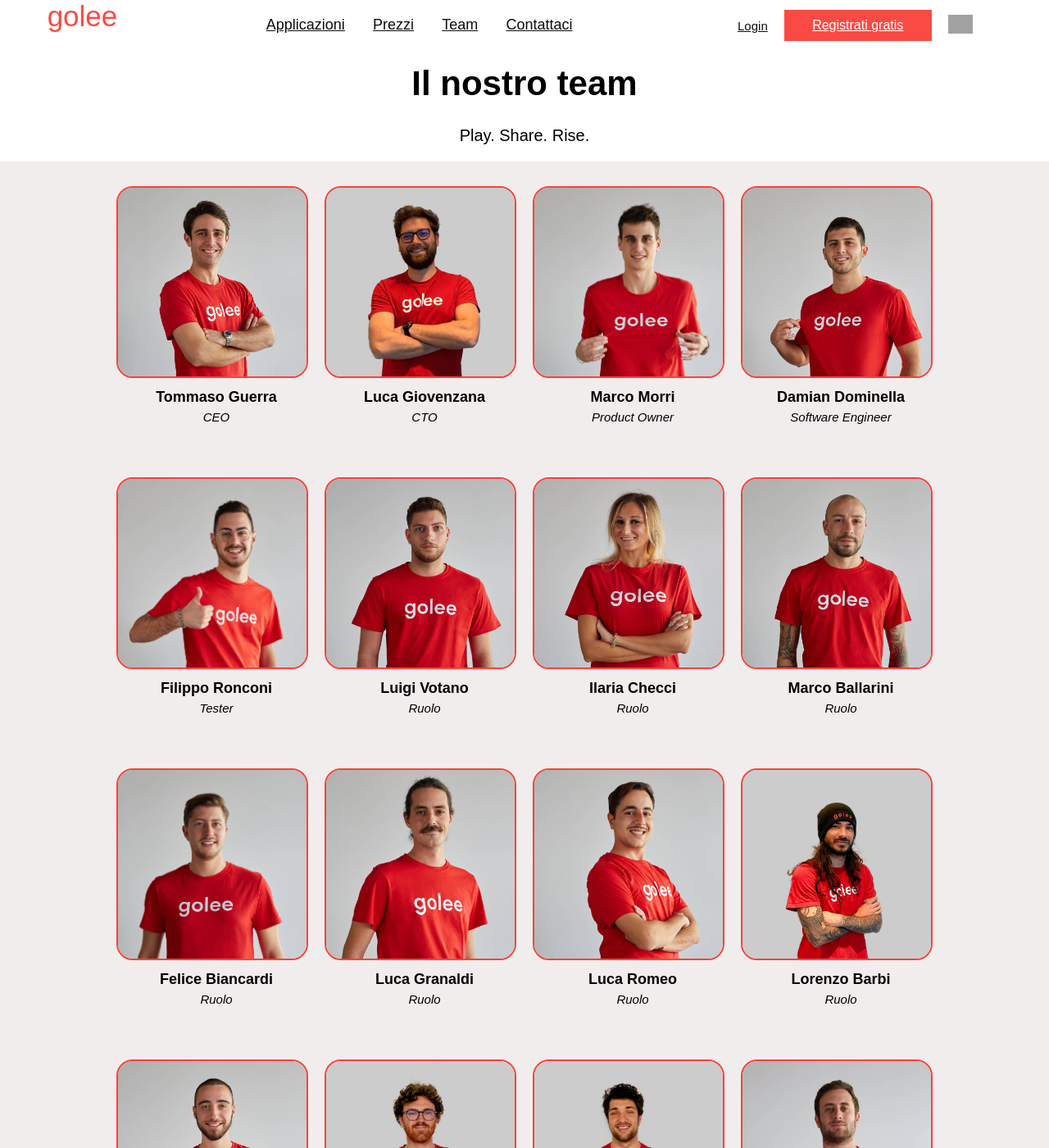
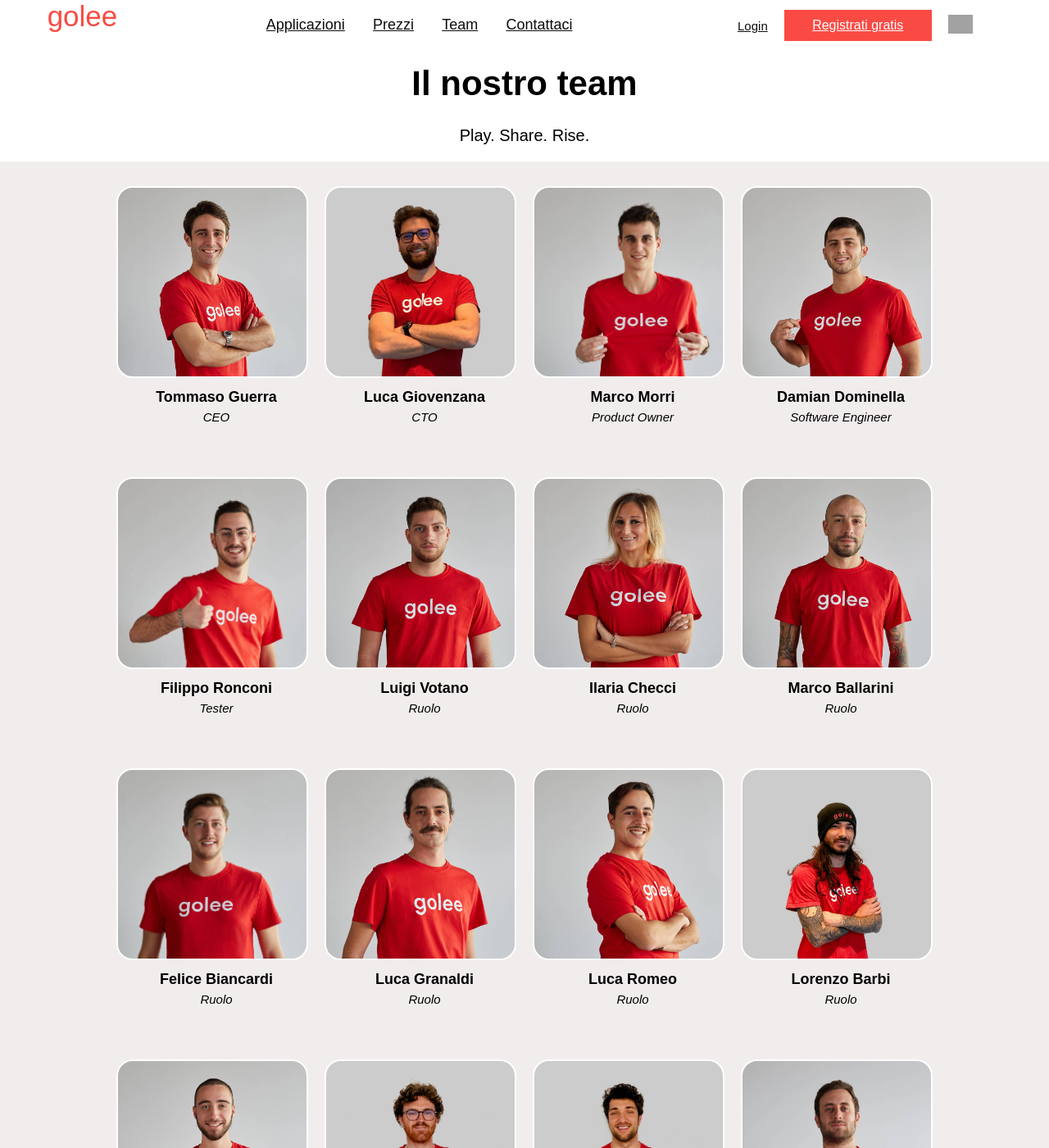
Before and after one commit to damiandominella/golee-team, a Jekyll site: the page built from index.html, in a window 1280 px wide and 1400 px high. Shown: the whole window at 82% size. Built offline with Jekyll 4.4.1, drawn with Linux system fonts in a browser that asks for light colours; some web fonts are replaced; grey boxes are pictures that could not be loaded.

Commit message:
bug fixed

```diff
--- a/_includes/nav.html
+++ b/_includes/nav.html
@@ -11,14 +11,7 @@
         >Applicazioni</a
       >
       <!-- Hover menu of apps -->
-      <div class="applications">
-        <div class="container">
-          <a class="" href="/golee-manager/">Golee Manager</a>
-          <a class="" href="/golee-coach/">Golee Coach</a>
-          <a class="" href="/golee-store/">Golee Store</a>
-          <a class="" href="/golee-web/">Golee Web</a>
-        </div>
-      </div>
+      <div class="applications"></div>
 
       <a class="" href="https://golee.it/prezzi/">Prezzi</a>
       <a class="" href="https://golee.it/team/">Team</a>
@@ -77,3 +70,80 @@
     </div>
   </div>
 </header>
+<header id="mobile-header" class="fixed">
+  <div class="container">
+    <div class="logo">
+      <a href="/" class="stratos _primary">
+        <img src="golee-logo-red.png" />
+        <span>golee</span>
+      </a>
+    </div>
+    <div class="icon">
+      <i class="las la-bars"></i>
+    </div>
+  </div>
+</header>
+<div class="mobile-menu">
+  <div class="container">
+    <div class="header">
+      <div class="logo">
+        <a href="/" class="stratos _primary">
+          <span>golee</span>
+        </a>
+      </div>
+      <div class="icon">
+        <i class="las la-times"></i>
+      </div>
+    </div>
+
+    <div class="menu stratos">
+      <div class="main">
+        <a id="applications-link-mobile"
+          >Applicazioni <i class="las la-angle-right"></i
+        ></a>
+        <div class="applications stratos">
+          <a class="" href="/golee-manager/">Golee Manager</a>
+          <a class="" href="/golee-coach/">Golee Coach</a>
+          <a class="" href="/golee-store/">Golee Store</a>
+          <a class="" href="/golee-web/">Golee Web</a>
+        </div>
+        <a class="" href="/prezzi/">Prezzi</a>
+        <a class="" href="/team/">Team</a>
+        <a class="" href="/contatti/">Contattaci</a>
+      </div>
+
+      <div class="auth stratos">
+        <a
+          class="text-center d-block mb-10"
+          style="border: 0"
+          href="https://manager.golee.it/"
+          target="_blank"
+          id="signInButton"
+          >Login</a
+        >
+
+        <a
+          class="btn btn-primary btn-block"
+          href="/registrati/"
+          id="signUpButton"
+          >Registrati gratis</a
+        >
+
+        <div class="lang-switcher">
+          <a href="/">
+            <img
+              src="https://storage.googleapis.com/gle-assets/flags/italy.png"
+              class="active"
+            />
+          </a>
+          <a href="/en">
+            <img
+              src="https://storage.googleapis.com/gle-assets/flags/united_kingdom.png"
+              class=""
+            />
+          </a>
+        </div>
+      </div>
+    </div>
+  </div>
+</div>
--- a/_layouts/default.html
+++ b/_layouts/default.html
@@ -5,6 +5,7 @@
     <meta http-equiv="X-UA-Compatible" content="IE=edge" />
     <meta name="viewport" content="width=device-width, initial-scale=1.0" />
     <script src="work.js" defer></script>
+    <link rel="shortcut icon" href="favicon.png" type="x/x-icon" />
     <link href="css/header-footer.css" rel="stylesheet" type="text/css" />
     <link href="css/member.css" rel="stylesheet" type="text/css" />
     <link href="css/intro.css" rel="stylesheet" type="text/css" />
@@ -18,9 +19,7 @@
     <title>Golee | Team</title>
   </head>
   <body>
-    <header>{% include nav.html %}</header>
-
-    {% include intro.html %}
+    {% include nav.html %} {% include intro.html %}
     <section class="team-section">
       <div class="container-team">{% include member.html %}</div>
     </section>
--- a/css/member.css
+++ b/css/member.css
@@ -48,7 +48,7 @@
   transition: 0.5s ease;
   background-color: white !important;
   border-radius: 20px;
-  border: 2px solid #f9423a;
+  border: 2px solid #ffffff;
 }
 
 .photo-wrap {
@@ -60,7 +60,7 @@
   background-size: cover;
   border-radius: 20px;
   position: relative;
-  border: 2px solid #f9423a;
+  border: 2px solid #ffffff;
 }
 .sentence {
   padding: 15px;
--- a/css/work.css
+++ b/css/work.css
@@ -9,7 +9,7 @@
   cursor: pointer;
   min-height: 100px;
   overflow: hidden;
-  border: 2px solid #f9423a;
+  border: 2px solid #ded9d9;
 }
 .work {
   margin-left: 50px;
@@ -44,5 +44,5 @@ ul {
   font-weight: bold;
 }
 .work-card:hover {
-  border: 3px solid #f9423a;
+  border: 3px solid #ded9d9;
 }
```
Also changed, not shown: favicon.png (added), 4 other files.
